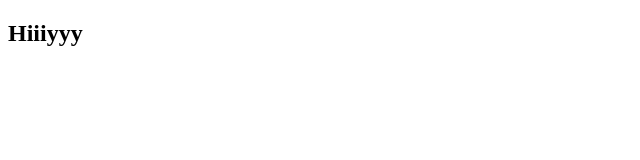
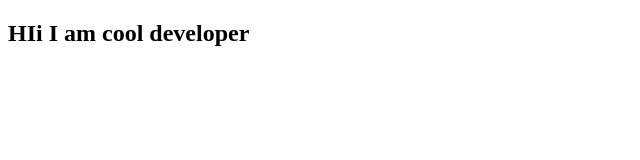
Before and after one commit to 22-naveen/first-repo, a plain HTML site: page index.html in a window 1280 px wide. Shown: the whole page, without its empty margins (0-640 px from the left). Drawn offline with Linux system fonts and the light colour scheme.

Commit message:
third commit

```diff
--- a/index.html
+++ b/index.html
@@ -6,6 +6,6 @@
     <title>Document</title>
 </head>
 <body>
-    <h2>Hiiiyyy</h2>
+    <h2>HIi I am cool developer</h2>
 </body>
 </html>
```
